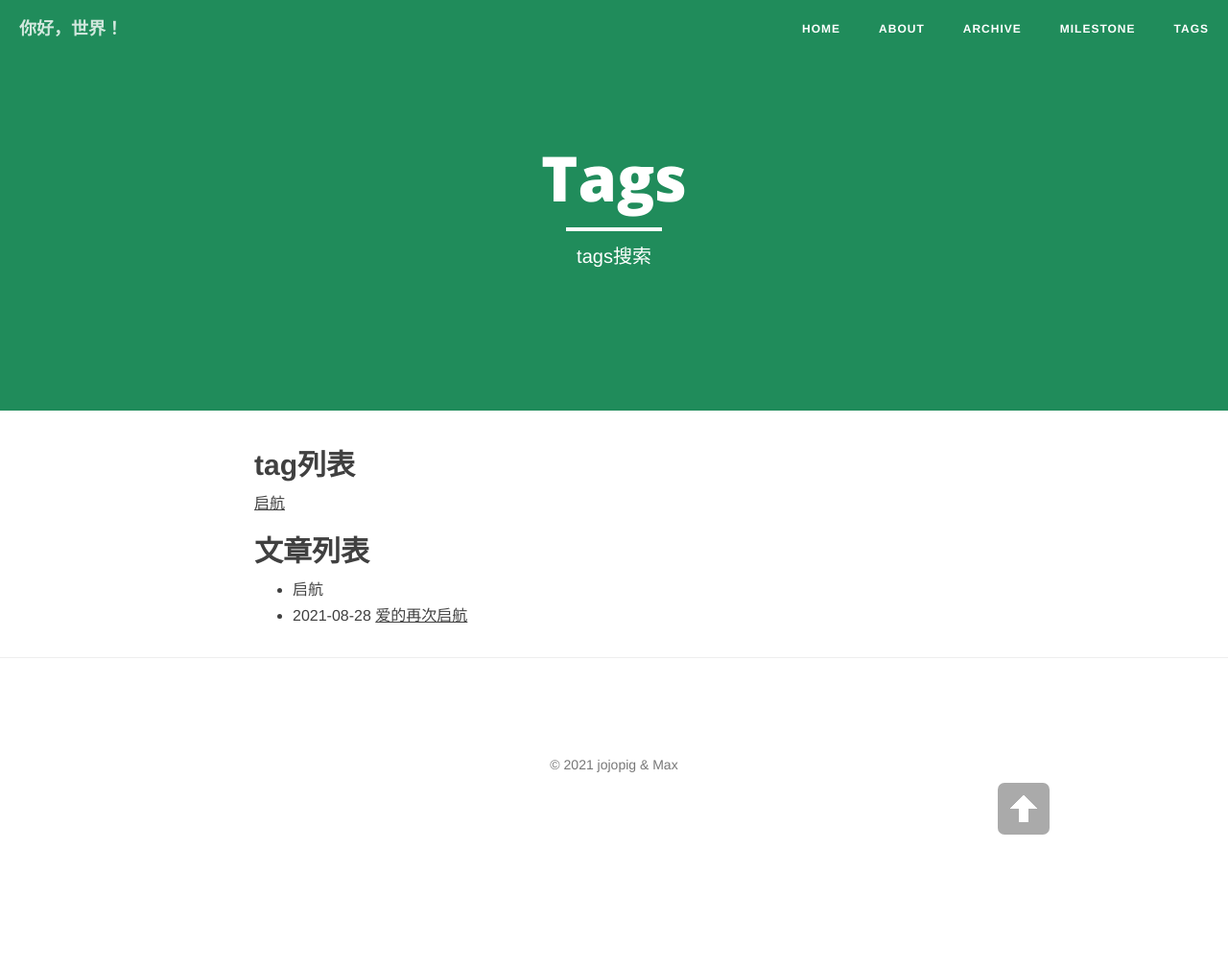
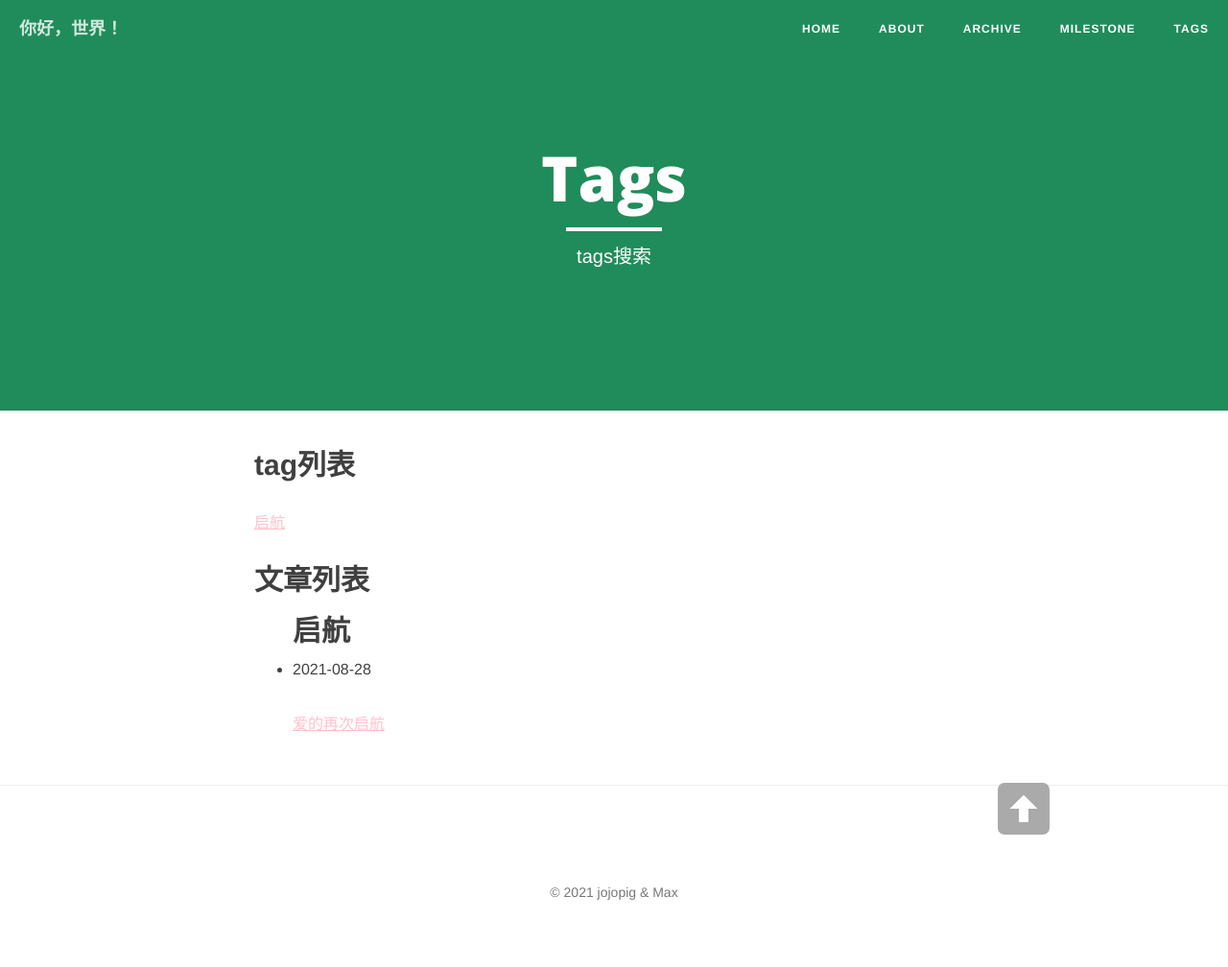
Before and after one commit to GaopanHuang/gaopanhuang.github.io, a Jekyll site: the page built from tags.md, in a window 1280 px wide. Shown: the whole page at 96% size. Built offline with Jekyll 4.4.1, drawn with Linux system fonts in a browser that asks for light colours; nearby versions of some CDN libraries; library files that are not in the unit come from our copies; before the commit the page ends 900 px from its top, so only the background shows below that.

Commit message:
Update tags.md

```diff
--- a/tags.md
+++ b/tags.md
@@ -9,7 +9,7 @@ header-img: "img/green.jpg"
 
 <div id='tag_cloud'>
 {% for tag in site.tags %}
-  <a href="#{{ tag[0] }}" title="{{ tag[0] }}" rel="{{ tag[1].size }}"><u><fond color='pink'>{{ tag[0] }}</fond></u></a>
+  <a href="#{{ tag[0] }}" title="{{ tag[0] }}" rel="{{ tag[1].size }}"><u style="color:pink"><p style="color:pink">{{ tag[0] }}</p></u></a>
 {% endfor %}
 </div>
 
@@ -17,11 +17,11 @@ header-img: "img/green.jpg"
 
 <ul class="listing">
 {% for tag in site.tags %}
-  <li class="listing-seperator" id="{{ tag[0] }}">{{ tag[0] }}</li>
+  <h2 class="listing-seperator" id="{{ tag[0] }}">{{ tag[0] }}</h2>
 {% for post in tag[1] %}
   <li class="listing-item">
   <time datetime="{{ post.date | date:"%Y-%m-%d" }}">{{ post.date | date:"%Y-%m-%d" }}</time>
-  <a href="{{ post.url }}" title="{{ post.title }}"><u><fond color='pink'>{{ post.title }}</fond></u></a>
+  <a href="{{ post.url }}" title="{{ post.title }}"><u style="color:pink"><p style="color:pink">{{ post.title }}</p></u></a>
   </li>
 {% endfor %}
 {% endfor %}
```
